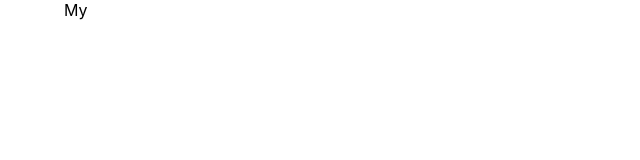
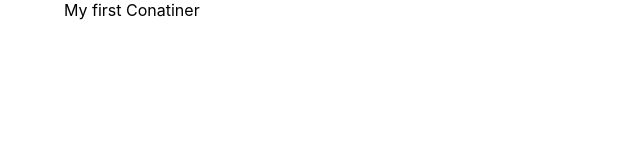
Before and after one commit to manitheleo/todo, a React (Create React App) app: page / in a window 1280 px wide. Shown: the top 160 px of the page, without its empty margins (0-640 px from the left). Built offline with nearby package versions, Linux system fonts and the light colour scheme.

Commit message:
addingPackages

```diff
--- a/package.json
+++ b/package.json
@@ -5,6 +5,7 @@
   "dependencies": {
     "@emotion/react": "^11.10.4",
     "@emotion/styled": "^11.10.4",
+    "@mui/base": "^5.0.0-alpha.98",
     "@mui/icons-material": "^5.10.6",
     "@mui/material": "^5.10.6",
     "@mui/styled-engine-sc": "^5.10.6",
@@ -12,9 +13,11 @@
     "@testing-library/jest-dom": "^5.16.5",
     "@testing-library/react": "^13.4.0",
     "@testing-library/user-event": "^13.5.0",
+    "components": "^0.1.0",
     "react": "^18.2.0",
     "react-dom": "^18.2.0",
     "react-scripts": "5.0.1",
+    "styled": "^1.0.0",
     "styled-components": "^5.3.5",
     "web-vitals": "^2.1.4"
   },
--- a/src/App.js
+++ b/src/App.js
@@ -9,7 +9,7 @@ function App() {
 
 
   return (
-    <Container>My</Container>
+    <Container>My first Conatiner</Container>
 
 
 
@@ -17,3 +17,4 @@ function App() {
 }
 
 export default App;
+// yarn add @mui/material @emotion/react @emotion/styled
```
Also changed, not shown: 1 other file (tests, documents, lock files or other folders).
